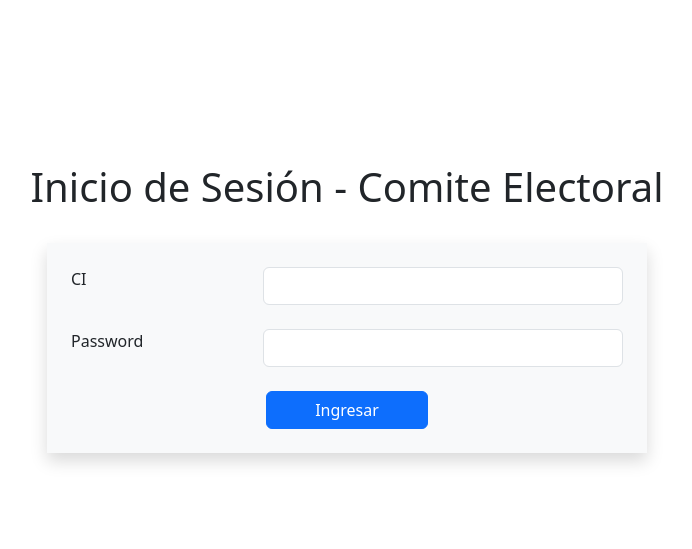
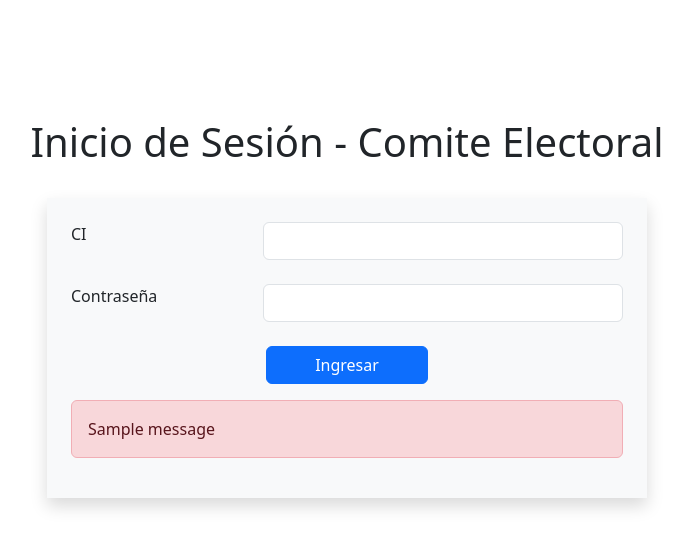
Before and after one commit to var0rjox/election-sistem, a Flask app: page /comite-electoral/login in a window 1280 px wide. Shown: the top 549 px of the page, without its empty margins (293-985 px from the left). Run offline with Flask 3, Linux system fonts and the light colour scheme; one stand-in notice (Sample message) is shown.

Commit message:
[UPDATE] form

```diff
--- a/routes/electoral_committee/forms.py
+++ b/routes/electoral_committee/forms.py
@@ -3,6 +3,6 @@ from wtforms import PasswordField, SubmitField
 from wtforms.validators import InputRequired, Length
 
 class Login(FlaskForm):
-    ci = PasswordField('CI', validators=[InputRequired(), Length(min=7, max=10)])
-    password = PasswordField('Password', validators=[InputRequired(), Length(min=6, max=12)])
+    ci = PasswordField('CI', validators=[InputRequired(), Length(min=7, max=10)], id='ci-committee')
+    password = PasswordField('Contraseña', validators=[InputRequired(), Length(min=6, max=12)], id='password-committee')
     submit = SubmitField('Ingresar')
--- a/templates/committee_login.html
+++ b/templates/committee_login.html
@@ -8,28 +8,65 @@ Comite Electoral
   <div class="container d-flex flex-column justify-content-center align-items-center" style="height: 80vh;">
     <h1>Inicio de Sesión - Comite Electoral</h1>
 
-    <form class="mx-auto my-4 p-4 bg-light w-100 mx-auto shadow" style="max-width: 600px;" method="post">
+    <form class="mx-auto my-4 p-4 bg-light w-100 shadow" style="max-width: 600px;" action="" method="post">
+      {{ form.hidden_tag() }}
+
       <div class="row mb-4">
           <div class="col-md-4">
               {{ form.ci.label(class = "form-label") }}
           </div>
+
           <div class="col-md-8">
               {{ form.ci(class = "form-control") }}
           </div>
       </div>
+
       <div class="row mb-4">
           <div class="col-md-4">
               {{ form.password.label(class = "form-label") }}
           </div>
+
           <div class="col-md-8">
               {{ form.password(class = "form-control") }}
           </div>
       </div>
+
       <div class="row">
           <div class="col text-center">
               {{ form.submit(class = "btn btn-primary px-5") }}
           </div>
       </div>
+
+      {% with messages =  get_flashed_messages() %}
+        {% if messages %}
+          {% for message in messages %}
+            <div class="alert alert-danger mt-3" role="alert">
+              {{ message }}
+            </div>
+          {% endfor %}
+        {% endif %}
+      {% endwith %}
     </form>
   </div>
+
+  <script>
+    const $ci = document.querySelector('#ci-committee');
+    const $password = document.querySelector('#password-committee');
+
+    const isDigit = (char) => char >= '0' && char <= '9';
+
+    $ci.addEventListener('input', (e) => {
+      const last_char = e.target.value.slice(-1);
+      if(!isDigit(last_char)) {
+        e.target.value = e.target.value.slice(0, -1);
+      }
+    });
+
+    $password.addEventListener('input', (e) => {
+      const last_char = e.target.value.slice(-1);
+      if(last_char === ' ') {
+        e.target.value = e.target.value.slice(0, -1);
+      }
+    });
+  </script>
 {% endblock %}
```
